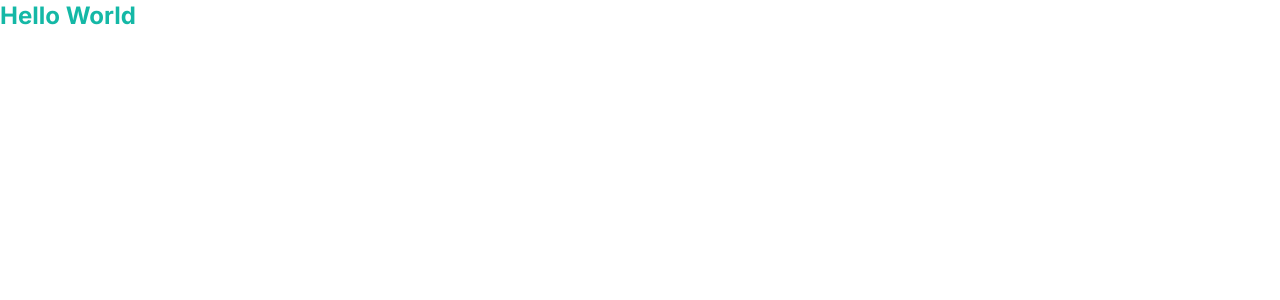
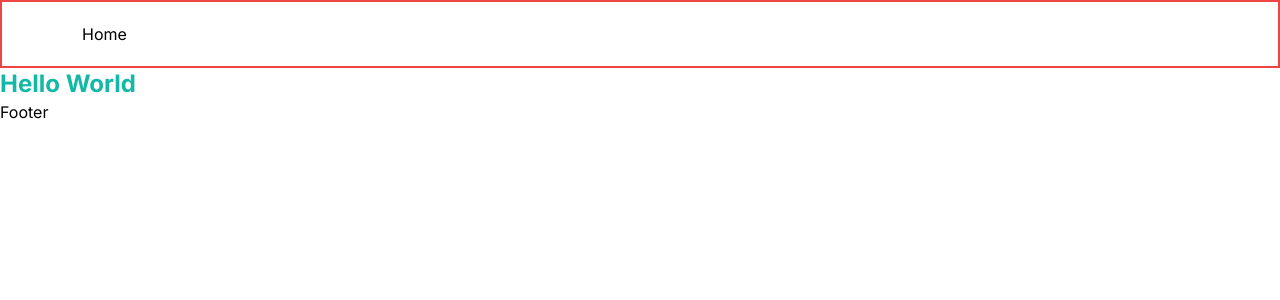
Before and after one commit to SanishKumar/Travel-app, a Next.js app: page / in a window 1280 px wide. Shown: the top 300 px of the page. Built offline with nearby package versions, Linux system fonts and the light colour scheme.

Commit message:
Navbar Updated!

```diff
--- a/app/components/Footer.tsx
+++ b/app/components/Footer.tsx
@@ -3,7 +3,7 @@
 const Footer = () => {
   return (
     <div>
-
+      Footer
     </div>
   )
 }
--- a/app/components/Navbar.tsx
+++ b/app/components/Navbar.tsx
@@ -1,10 +1,13 @@
-import React from 'react'
+import Link from "next/link"
 
 const Navbar = () => {
   return (
-    <div>
+    <nav className="border-2 border-red-500 flexBetween max-container padding-container relative z-30 py-5">
+      <Link href="/">
+        Home
+      </Link>
 
-    </div>
+    </nav>
   )
 }
 
--- a/app/layout.tsx
+++ b/app/layout.tsx
@@ -2,6 +2,8 @@
 import React from 'react';
 import "./globals.css";
 import Navbar from "./components/Navbar";
+import Footer from "./components/Footer";
+
 // import { Inter } from "next/font/google";
 
 // const inter = Inter({ subsets: ["latin"] });
@@ -20,7 +22,10 @@
     <html lang="en">
       <body>
         <Navbar />
-        {children}
+        <main className="relative overflow-hidden">
+          {children}
+        </main>
+        <Footer />
       </body>
     </html>
   );
```
